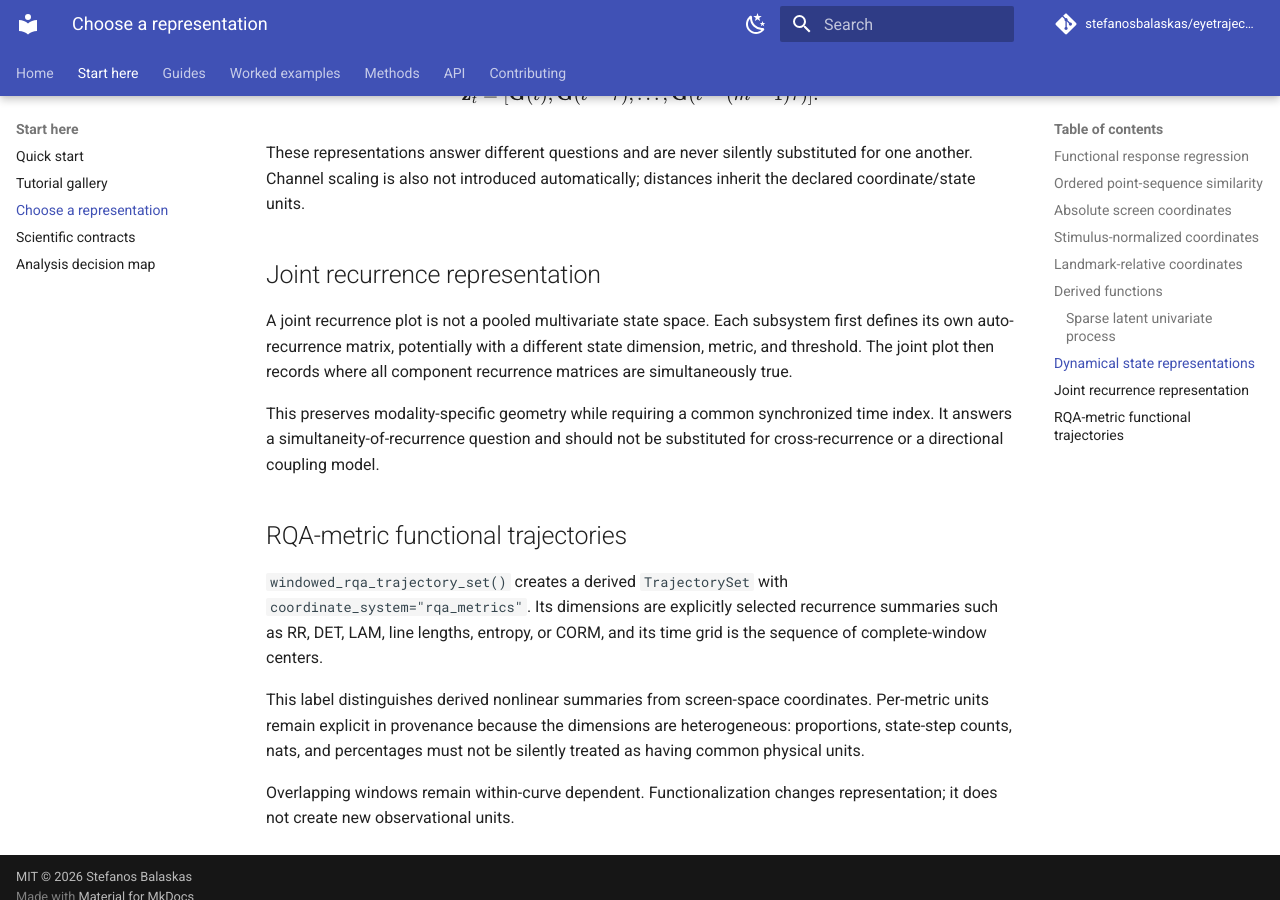
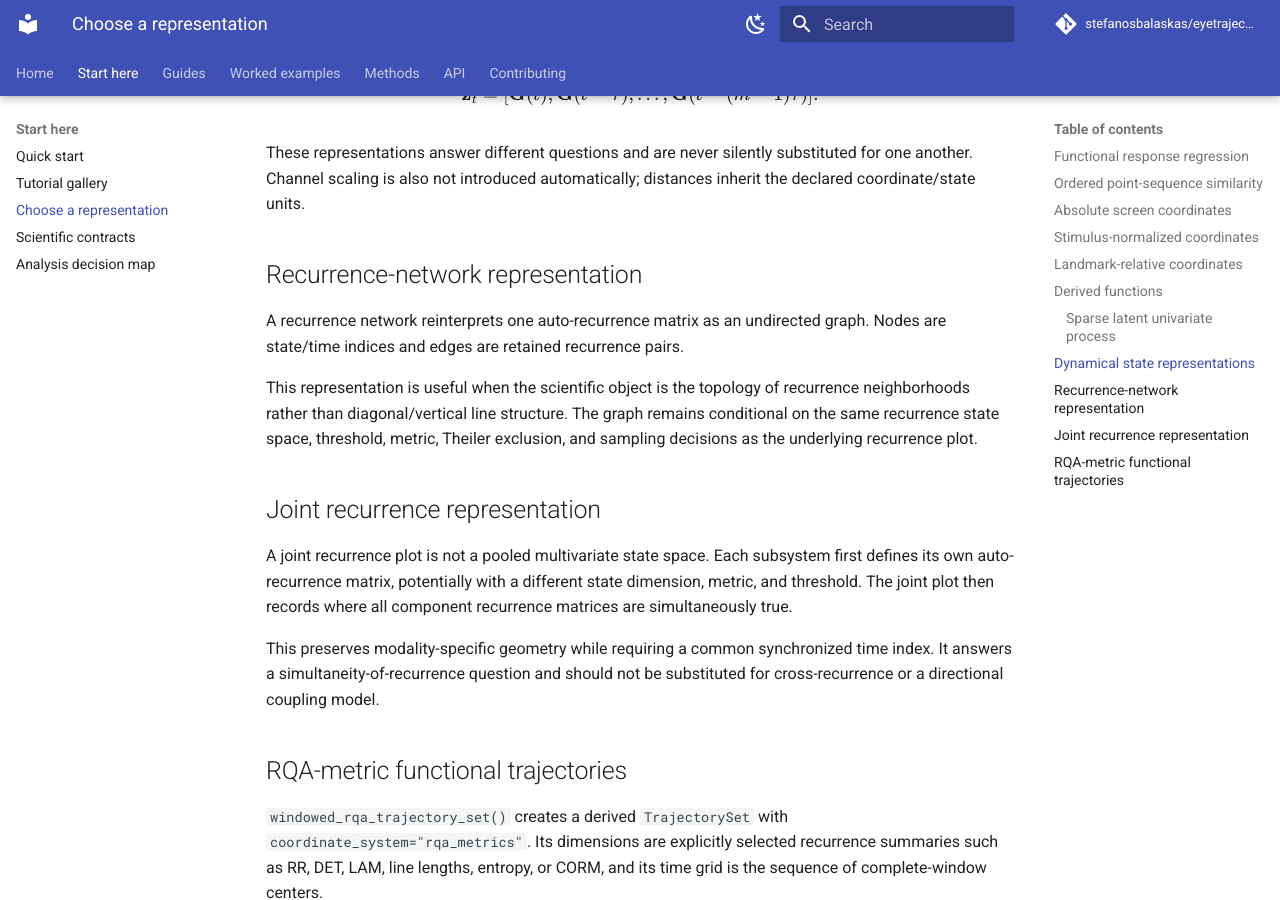
Before and after one commit to stefanosbalaskas/eyetrajectoriespy, an MkDocs documentation site: the page built from docs/concepts/representations.md, in a window 1280 px wide and 900 px high, scrolled down 2706 px. Built offline with MkDocs 1.6.1 and Material for MkDocs 9.7.7, drawn with Linux system fonts in a browser that asks for light colours; comment, search, counter and statistics services are not loaded.

Commit message:
Add recurrence network representation guidance

```diff
--- a/docs/concepts/representations.md
+++ b/docs/concepts/representations.md
@@ -77,6 +77,16 @@ $$
 $$
 
 These representations answer different questions and are never silently substituted for one another. Channel scaling is also not introduced automatically; distances inherit the declared coordinate/state units.
+## Recurrence-network representation
+
+A recurrence network reinterprets one auto-recurrence matrix as an undirected
+graph. Nodes are state/time indices and edges are retained recurrence pairs.
+
+This representation is useful when the scientific object is the topology of
+recurrence neighborhoods rather than diagonal/vertical line structure. The
+graph remains conditional on the same recurrence state space, threshold, metric,
+Theiler exclusion, and sampling decisions as the underlying recurrence plot.
+
 ## Joint recurrence representation
 
 A joint recurrence plot is not a pooled multivariate state space. Each
```
